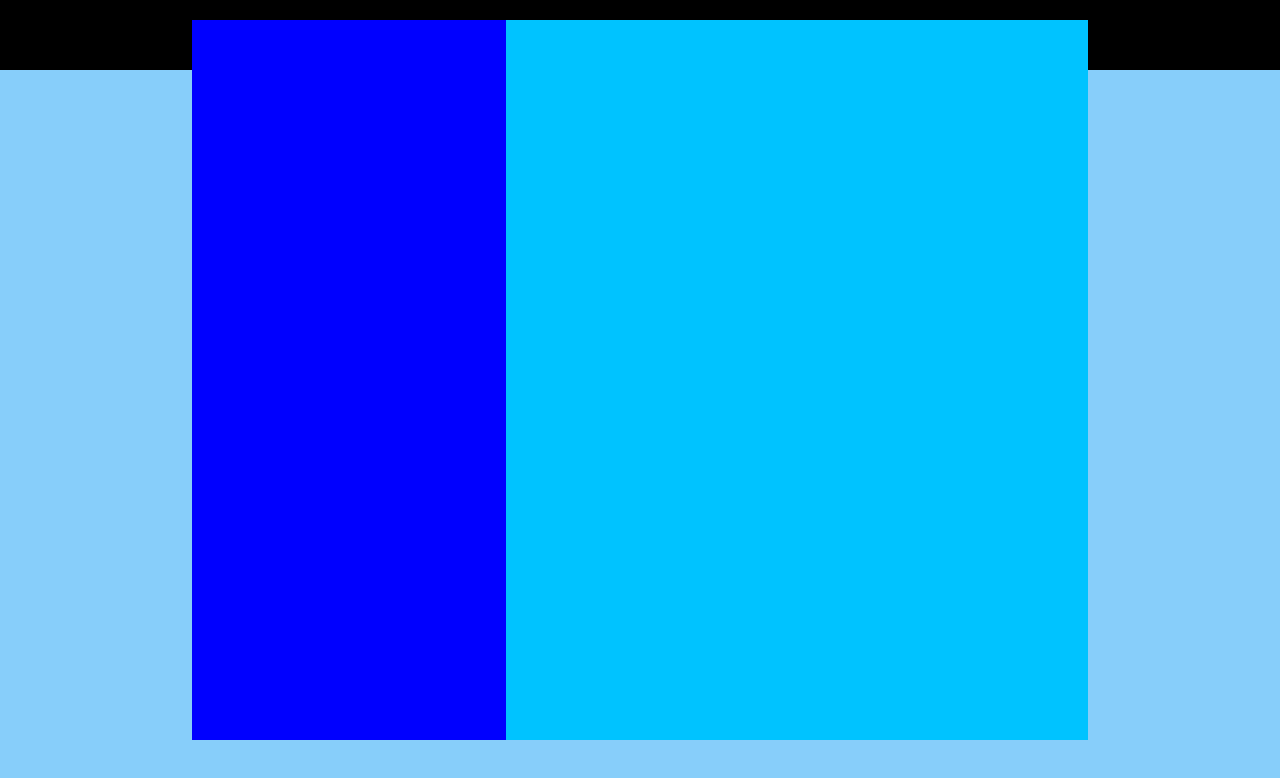
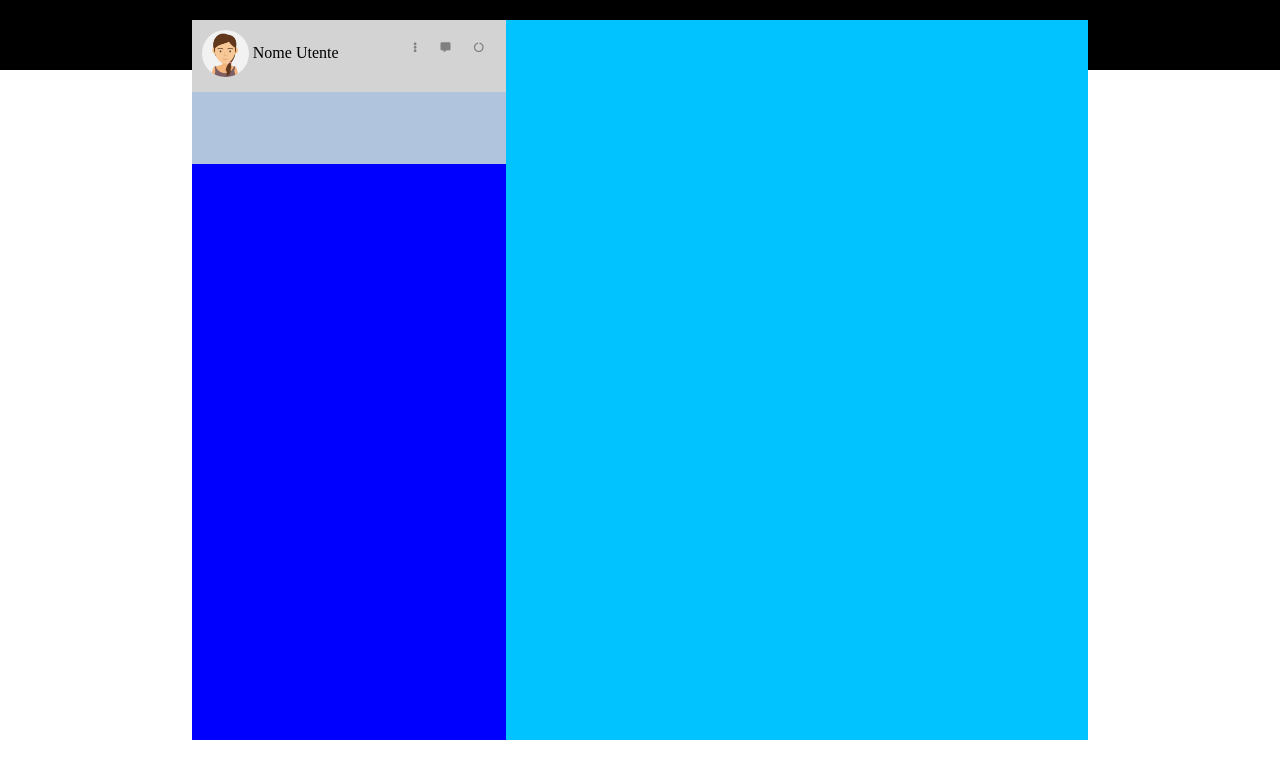
Before and after one commit to LucaGiozza/vue-boolzapp, a plain HTML site: page index.html in a window 1280 px wide. Drawn offline with Linux system fonts and the light colour scheme.

Commit message:
inizio colonna sinistra

```diff
--- a/css/style.css
+++ b/css/style.css
@@ -5,7 +5,7 @@
 }
 
 body{
-    background-color:lightskyblue;
+    background-color:white;
 }
 
 .riga-sfondo{
@@ -24,12 +24,54 @@ body{
 
 /* colonna di sinistra */
 
+
+/* header */
+
 .colonna-sinistra{
     height: 100%;
     width: 35%;
     background-color: blue;
 
 }
+
+
+.header-sx{
+    height: 10%;
+    background-color: lightgray;
+    padding: 10px;
+
+
+
+
+}
+.header-sx img{
+    height: 90%;
+    vertical-align: middle;
+
+
+    border-radius: 50%;
+}
+.header-sx-text{
+   vertical-align: middle;
+   font-size: 16px;
+
+
+}
+.header-sx-icons{
+    font-size: 10px;
+    float:right;
+    padding: 4%;
+    color:gray;
+}
+
+/* nav */
+
+
+.notifiche-azzurre{
+    height: 10%;
+    background-color: lightsteelblue;
+}
+
 
 
 /* colonna di destra */
--- a/index.html
+++ b/index.html
@@ -20,6 +20,30 @@
 
      <!-- colonna di sinistra -->
     <div class="colonna-sinistra">
+   <!-- inizio header -->
+       <header class="header-sx">
+           <img  src="img/header-sx.jpg" alt="avatar">
+           <span class="header-sx-text">Nome Utente</span>
+           <span class="header-sx-icons"><i class="fas fa-circle-notch"></i></span>
+           <span class="header-sx-icons"><i class="fas fa-comment-alt"></i></span>
+           <span class="header-sx-icons"><i class="fas fa-ellipsis-v"></i></span>
+
+
+       </header>
+
+       <!-- fine header -->
+     <!-- inizio navbar -->
+       <nav class="notifiche-azzurre">
+
+
+       </nav>
+
+       <!-- fine navbar -->
+
+
+
+
+
 
     </div>
 
```
Also changed, not shown: img/avatar_1.jpg (added), img/avatar_2.jpg (added), img/avatar_3.jpg (added), img/avatar_4.jpg (added), img/avatar_5.jpg (added), img/avatar_6.jpg (added), img/avatar_7.jpg (added), img/avatar_8.jpg (added), img/header-sx.jpg (added), img/mine.jpg (added).
